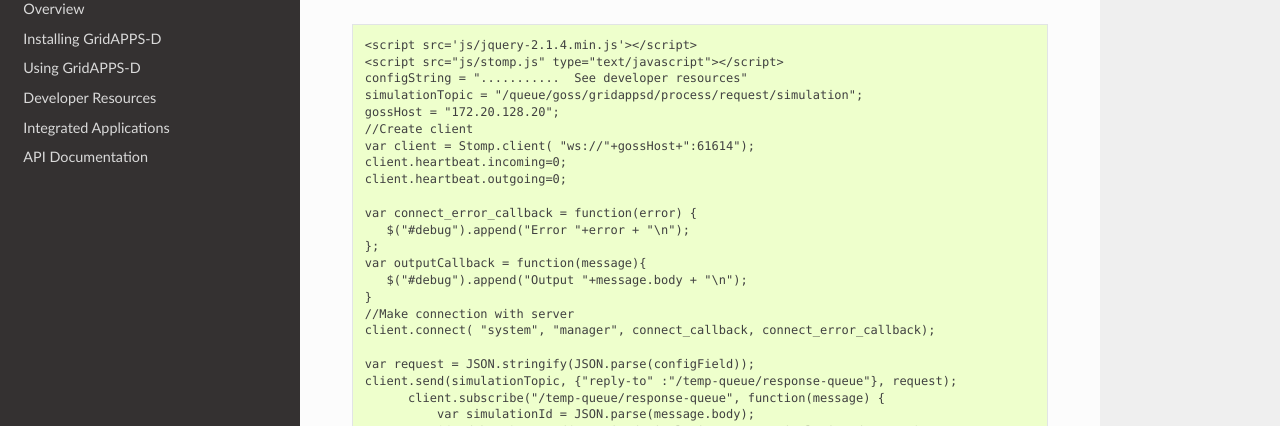
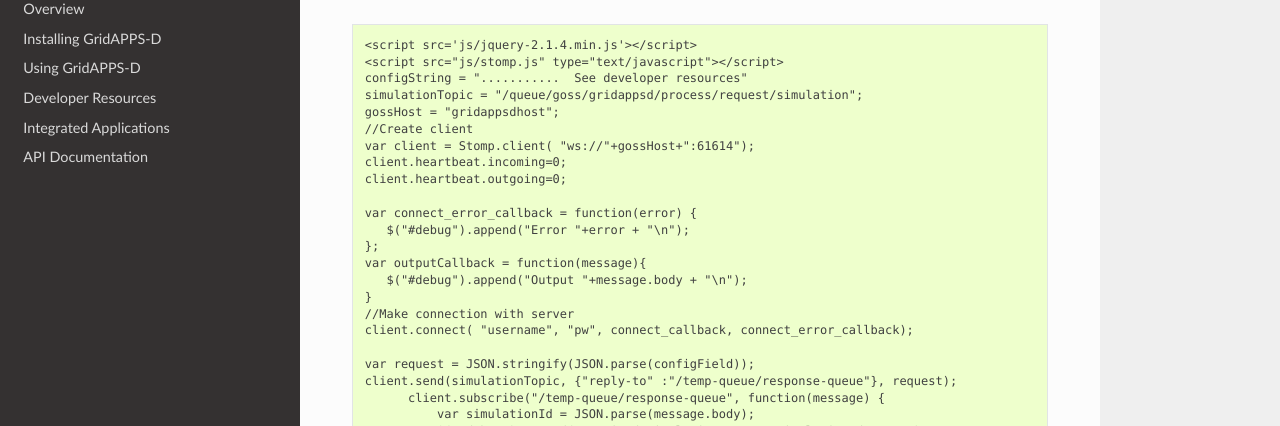
Before and after one commit to GRIDAPPSD/GOSS-GridAPPS-D, a Sphinx documentation site: the page built from docs/source/using_gridappsd/api_examples/starting_in_websockets.rst, in a window 1280 px wide. Shown: the part 136-562 px from the top of the page. Built offline with Sphinx 7.4.7 and the Read the Docs theme 2.0.0, drawn with Linux system fonts in a browser that asks for light colours; pages that are not in the unit, such as notebooks, are missing from menus; some of the changed text lies outside the part shown.

Commit message:
Update starting_in_websockets.rst

```diff
--- a/docs/source/using_gridappsd/api_examples/starting_in_websockets.rst
+++ b/docs/source/using_gridappsd/api_examples/starting_in_websockets.rst
@@ -7,7 +7,7 @@ Websockets/Javascript
   <script src="js/stomp.js" type="text/javascript"></script>
   configString = "...........  See developer resources"
   simulationTopic = "/queue/goss/gridappsd/process/request/simulation";
-  gossHost = "172.20.128.20";
+  gossHost = "gridappsdhost";
   //Create client
   var client = Stomp.client( "ws://"+gossHost+":61614");
   client.heartbeat.incoming=0;
@@ -20,7 +20,7 @@ Websockets/Javascript
      $("#debug").append("Output "+message.body + "\n");
   }
   //Make connection with server
-  client.connect( "system", "manager", connect_callback, connect_error_callback);
+  client.connect( "username", "pw", connect_callback, connect_error_callback);
 
   var request = JSON.stringify(JSON.parse(configField));
   client.send(simulationTopic, {"reply-to" :"/temp-queue/response-queue"}, request);
```
